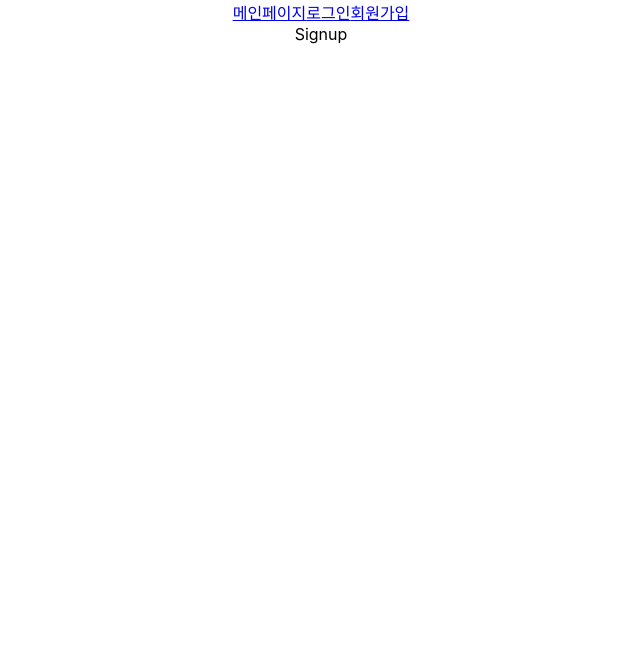
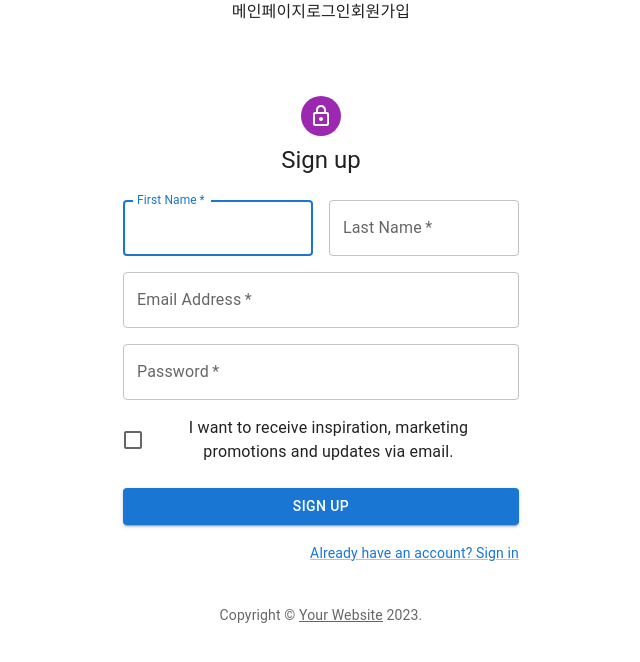
Before and after one commit to shindaehyuk/TaleTogether, a React (Create React App) app in the folder frontend/: page /signup in a window 1280 px wide. Shown: the top 662 px of the page, without its empty margins (319-959 px from the left). Built offline with nearby package versions, Linux system fonts and the light colour scheme; the HTML template or start-up script is replaced by a standard one.

Commit message:
login&signup

```diff
--- a/frontend/package.json
+++ b/frontend/package.json
@@ -44,5 +44,6 @@
       "last 1 firefox version",
       "last 1 safari version"
     ]
-  }
+  },
+  "devDependencies": {}
 }
--- a/frontend/src/page/Login.jsx
+++ b/frontend/src/page/Login.jsx
@@ -5,7 +5,7 @@
 import TextField from '@mui/material/TextField';
 import FormControlLabel from '@mui/material/FormControlLabel';
 import Checkbox from '@mui/material/Checkbox';
-import Link from '@mui/material/Link';
+import { Link } from 'react-router-dom';
 import Grid from '@mui/material/Grid';
 import Box from '@mui/material/Box';
 import LockOutlinedIcon from '@mui/icons-material/LockOutlined';
@@ -71,14 +71,19 @@
               Sign In
             </Button>
             <Grid container>
-              <Grid item xs={4}>
-                <Link href="#" variant="body2">
-                  Forgot password?
+              <Grid item xs={4} sx={{ borderRight: 1, borderColor: 'primary.main' }}>
+                <Link to="#" underline="none" variant="body2">
+                  비밀번호 찾기
                 </Link>
               </Grid>
-              <Grid item xs={8}>
-                <Link href="#" variant="body2">
-                  Don't have an account? Sign Up
+              <Grid item xs={4} sx={{ borderRight: 1, borderColor: 'primary.main' }}>
+                <Link to="#" underline="none" variant="body2">
+                  아이디 찾기
+                </Link>
+              </Grid>
+              <Grid item xs={4}>
+                <Link to="/signup" line>
+                  회원가입
                 </Link>
               </Grid>
             </Grid>
--- a/frontend/src/page/Signup.jsx
+++ b/frontend/src/page/Signup.jsx
@@ -1,7 +1,121 @@
-import React from 'react';
+import * as React from 'react';
+import Avatar from '@mui/material/Avatar';
+import Button from '@mui/material/Button';
+import CssBaseline from '@mui/material/CssBaseline';
+import TextField from '@mui/material/TextField';
+import FormControlLabel from '@mui/material/FormControlLabel';
+import Checkbox from '@mui/material/Checkbox';
+import Link from '@mui/material/Link';
+import Grid from '@mui/material/Grid';
+import Box from '@mui/material/Box';
+import LockOutlinedIcon from '@mui/icons-material/LockOutlined';
+import Typography from '@mui/material/Typography';
+import Container from '@mui/material/Container';
+import { createTheme, ThemeProvider } from '@mui/material/styles';
 
-function Signup() {
-  return <div>Signup</div>;
+function Copyright(props) {
+  return (
+    <Typography variant="body2" color="text.secondary" align="center" {...props}>
+      {'Copyright © '}
+      <Link color="inherit" href="https://mui.com/">
+        Your Website
+      </Link>{' '}
+      {new Date().getFullYear()}
+      {'.'}
+    </Typography>
+  );
 }
 
-export default Signup;
+// TODO remove, this demo shouldn't need to reset the theme.
+
+const defaultTheme = createTheme();
+
+export default function SignUp() {
+  const handleSubmit = (event) => {
+    event.preventDefault();
+    const data = new FormData(event.currentTarget);
+    console.log({
+      email: data.get('email'),
+      password: data.get('password'),
+    });
+  };
+
+  return (
+    <ThemeProvider theme={defaultTheme}>
+      <Container component="main" maxWidth="xs">
+        <CssBaseline />
+        <Box
+          sx={{
+            marginTop: 8,
+            display: 'flex',
+            flexDirection: 'column',
+            alignItems: 'center',
+          }}
+        >
+          <Avatar sx={{ m: 1, bgcolor: 'secondary.main' }}>
+            <LockOutlinedIcon />
+          </Avatar>
+          <Typography component="h1" variant="h5">
+            Sign up
+          </Typography>
+          <Box component="form" noValidate onSubmit={handleSubmit} sx={{ mt: 3 }}>
+            <Grid container spacing={2}>
+              <Grid item xs={12} sm={6}>
+                <TextField
+                  autoComplete="given-name"
+                  name="firstName"
+                  required
+                  fullWidth
+                  id="firstName"
+                  label="First Name"
+                  autoFocus
+                />
+              </Grid>
+              <Grid item xs={12} sm={6}>
+                <TextField
+                  required
+                  fullWidth
+                  id="lastName"
+                  label="Last Name"
+                  name="lastName"
+                  autoComplete="family-name"
+                />
+              </Grid>
+              <Grid item xs={12}>
+                <TextField required fullWidth id="email" label="Email Address" name="email" autoComplete="email" />
+              </Grid>
+              <Grid item xs={12}>
+                <TextField
+                  required
+                  fullWidth
+                  name="password"
+                  label="Password"
+                  type="password"
+                  id="password"
+                  autoComplete="new-password"
+                />
+              </Grid>
+              <Grid item xs={12}>
+                <FormControlLabel
+                  control={<Checkbox value="allowExtraEmails" color="primary" />}
+                  label="I want to receive inspiration, marketing promotions and updates via email."
+                />
+              </Grid>
+            </Grid>
+            <Button type="submit" fullWidth variant="contained" sx={{ mt: 3, mb: 2 }}>
+              Sign Up
+            </Button>
+            <Grid container justifyContent="flex-end">
+              <Grid item>
+                <Link href="#" variant="body2">
+                  Already have an account? Sign in
+                </Link>
+              </Grid>
+            </Grid>
+          </Box>
+        </Box>
+        <Copyright sx={{ mt: 5 }} />
+      </Container>
+    </ThemeProvider>
+  );
+}
--- /dev/null
+++ b/frontend/tailwind.config.js
@@ -0,0 +1,8 @@
+/** @type {import('tailwindcss').Config} */
+module.exports = {
+  content: ['./src/**/*.{jsx,js}'],
+  theme: {
+    extend: {},
+  },
+  plugins: [],
+};
```
Also changed, not shown: frontend/src/index.css (+7 -5 lines).
